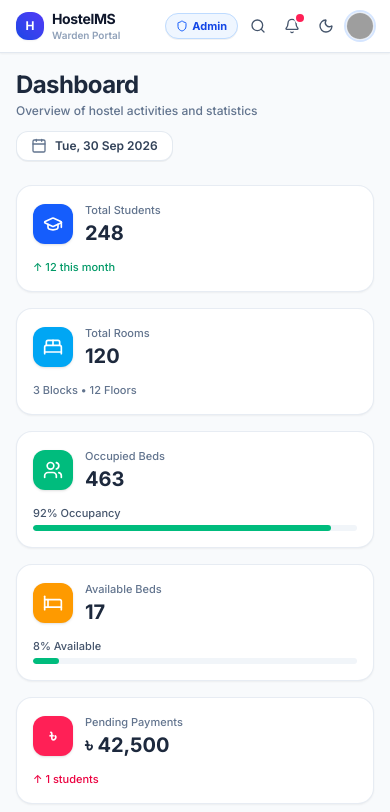
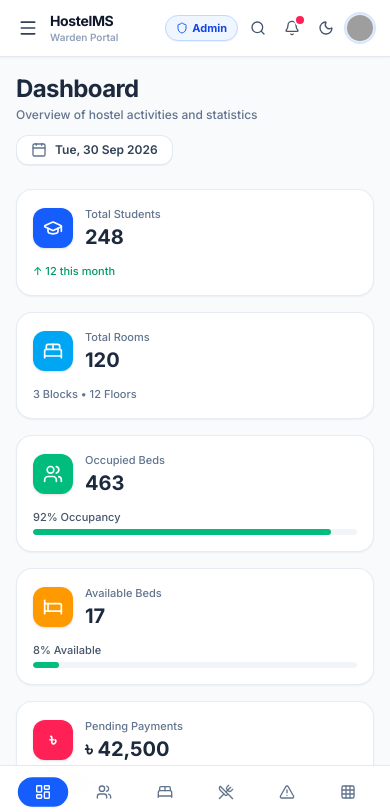
Before and after one commit to Eftyqhar/HostelMS, a React (Vite) app: page / in a window 390 px wide. Shown: the top 812 px of the page. Built offline with nearby package versions, Linux system fonts and the light colour scheme; no server answers; grey boxes are pictures that could not be loaded.

Commit message:
fix: restore hamburger menu in mobile top bar and pin bottom navigation bar to viewport

```diff
--- a/src/App.tsx
+++ b/src/App.tsx
@@ -32,7 +32,7 @@ const AppLayout: React.FC = () => {
 
         {/* Mobile Top App Bar (Mobile only) */}
         <div className="lg:hidden">
-          <AndroidTopBar />
+          <AndroidTopBar onToggleSidebar={() => setSidebarOpen(!sidebarOpen)} />
         </div>
 
         {/* Dynamic Page Content */}
--- a/src/components/android/AndroidBottomNav.tsx
+++ b/src/components/android/AndroidBottomNav.tsx
@@ -32,7 +32,7 @@ export const AndroidBottomNav: React.FC = () => {
   const tabs = role === 'admin' ? adminTabs : studentTabs;
 
   return (
-    <div className="sticky bottom-0 z-40 bg-white/95 dark:bg-slate-900/95 backdrop-blur-md border-t border-slate-200/90 dark:border-slate-800 shadow-lg shrink-0">
+    <div className="fixed bottom-0 left-0 right-0 z-40 bg-white/95 dark:bg-slate-900/95 backdrop-blur-md border-t border-slate-200/90 dark:border-slate-800 shadow-lg lg:hidden">
       <div className="flex items-center justify-around px-3 pt-2 pb-1.5 max-w-2xl sm:max-w-3xl mx-auto">
         {tabs.map((tab) => {
           const Icon = tab.icon;
--- a/src/components/android/AndroidTopBar.tsx
+++ b/src/components/android/AndroidTopBar.tsx
@@ -1,5 +1,6 @@
 import React, { useState } from 'react';
 import {
+  Menu,
   ArrowLeft,
   Bell,
   Search,
@@ -13,7 +14,11 @@ import {
 } from 'lucide-react';
 import { useHostel } from '../../context/HostelContext';
 
-export const AndroidTopBar: React.FC = () => {
+interface AndroidTopBarProps {
+  onToggleSidebar?: () => void;
+}
+
+export const AndroidTopBar: React.FC<AndroidTopBarProps> = ({ onToggleSidebar }) => {
   const {
     role,
     setRole,
@@ -74,17 +79,29 @@ export const AndroidTopBar: React.FC = () => {
 
         {/* Main App Bar */}
         <div className="flex items-center justify-between px-4 sm:px-6 py-3">
-        {/* Left: Back Arrow or Brand Title */}
-        <div className="flex items-center gap-2">
-          {!isHome ? (
+        {/* Left: Menu Button / Back Arrow + Brand Title */}
+        <div className="flex items-center gap-1.5 sm:gap-2">
+          {onToggleSidebar && (
+            <button
+              onClick={onToggleSidebar}
+              className="p-1.5 -ml-1 text-slate-700 dark:text-slate-200 hover:bg-slate-100 dark:hover:bg-slate-800 rounded-lg transition-colors active:scale-90 cursor-pointer"
+              title="Open Navigation Menu"
+            >
+              <Menu className="w-5 h-5" />
+            </button>
+          )}
+
+          {!isHome && (
             <button
               onClick={() => setActiveSidebarTab('Dashboard')}
-              className="p-1.5 -ml-1 text-slate-700 dark:text-slate-200 hover:bg-slate-100 dark:hover:bg-slate-800 rounded-full transition-colors active:scale-90"
+              className="p-1.5 text-slate-700 dark:text-slate-200 hover:bg-slate-100 dark:hover:bg-slate-800 rounded-lg transition-colors active:scale-90 cursor-pointer"
               title="Back to Home"
             >
-              <ArrowLeft className="w-5 h-5" />
+              <ArrowLeft className="w-4 h-4" />
             </button>
-          ) : (
+          )}
+
+          {isHome && !onToggleSidebar && (
             <div className="flex items-center gap-2">
               <div className="w-7 h-7 rounded-xl bg-gradient-to-tr from-blue-700 to-indigo-600 flex items-center justify-center text-white font-black text-xs shadow-xs">
                 H
```
